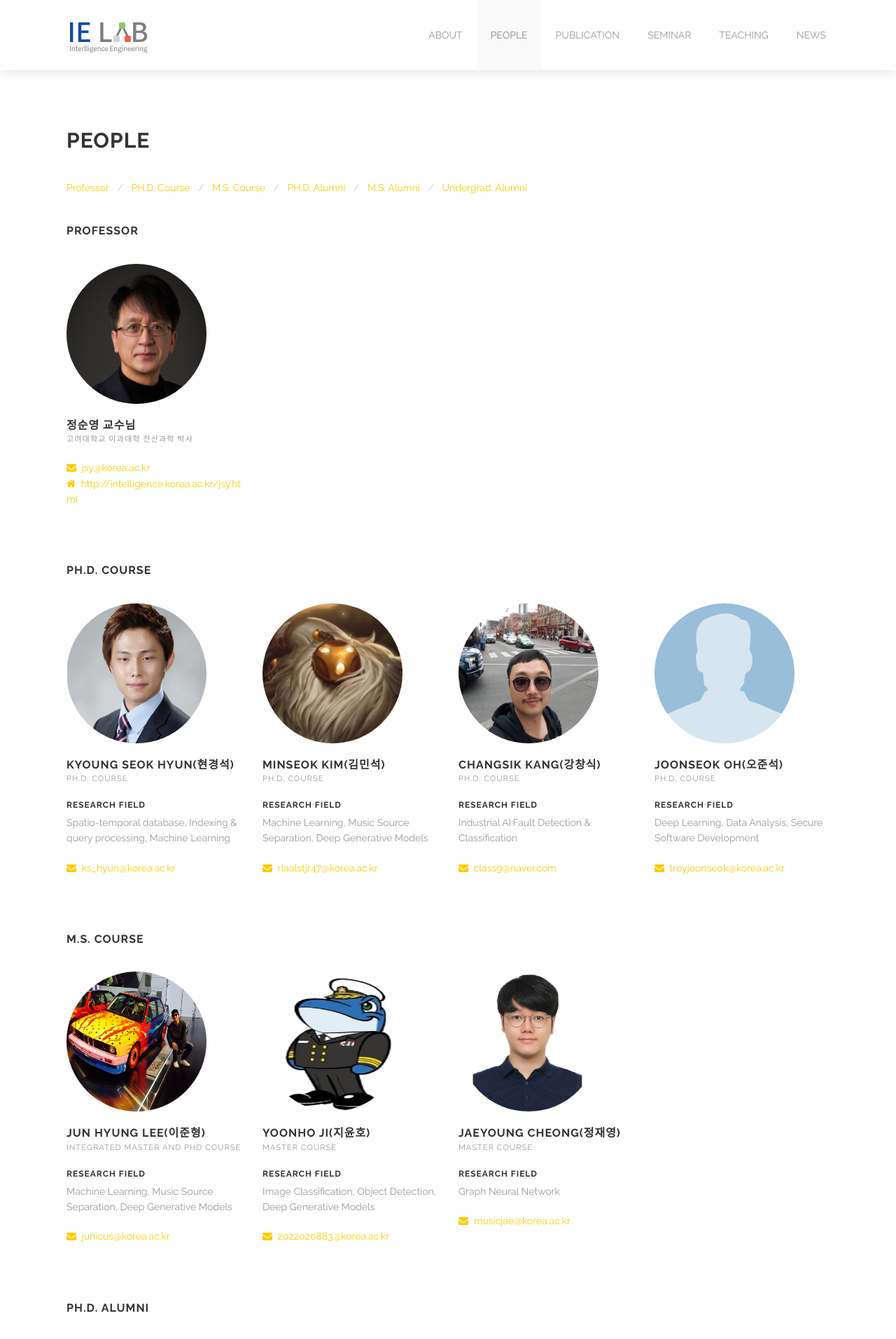
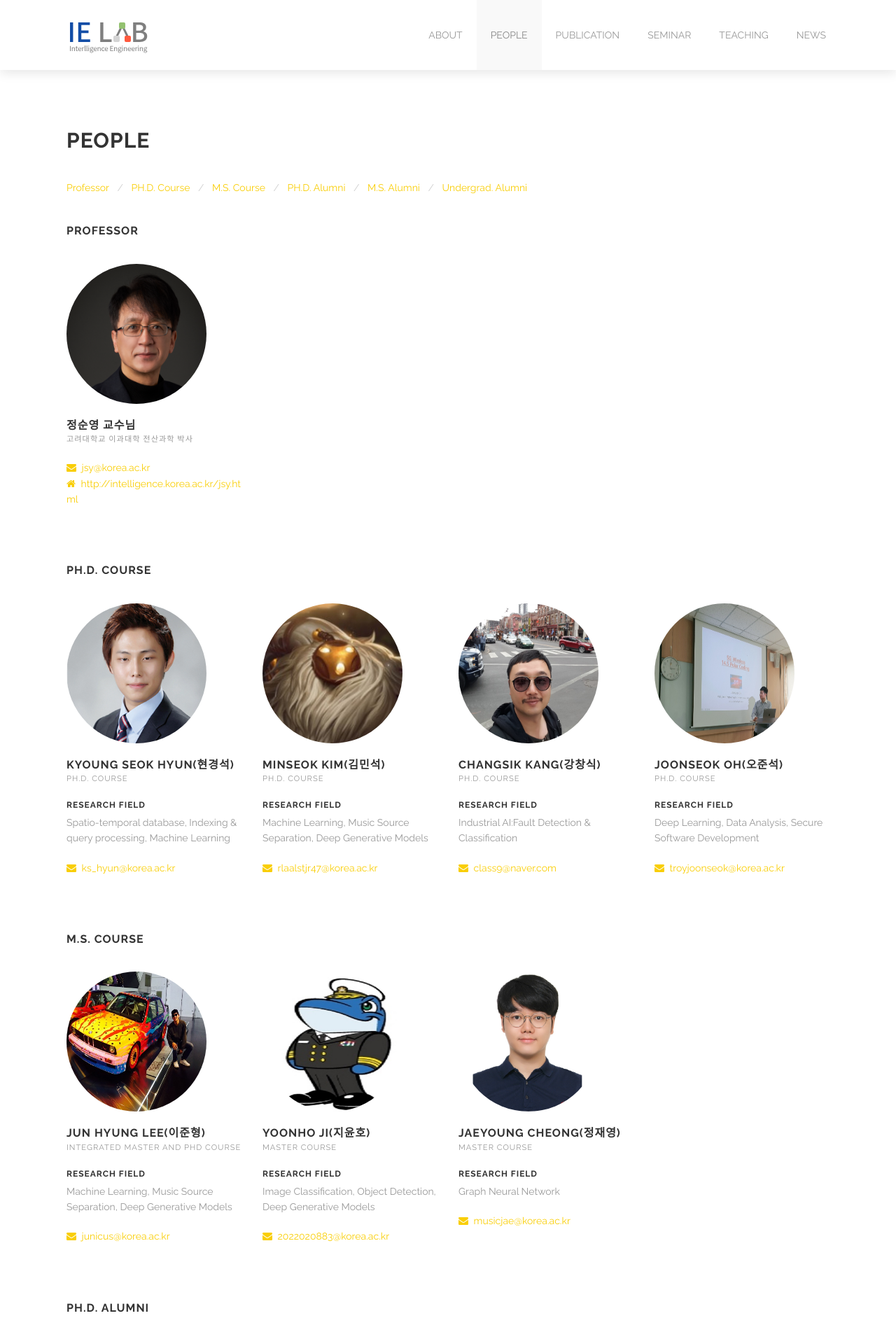
Before and after one commit to kuielab/kuielab.github.io, a Jekyll site: the page built from people.html, in a window 1280 px wide. Shown: the top 1913 px of the page at 70% size. Built offline with Jekyll 4.4.1, drawn with Linux system fonts in a browser that asks for light colours.

Commit message:
Update people.html

```diff
--- a/people.html
+++ b/people.html
@@ -30,7 +30,7 @@ people:
       - name: Joonseok Oh(오준석)
         position: PH.D. Course
         research: Deep Learning, Data Analysis, Secure Software Development
-        avatar: images/avatar/noface.png
+        avatar: images/avatar/joonseok.jpg
         email: troyjoonseok@korea.ac.kr
   - position: M.S. Course
     members:
```
